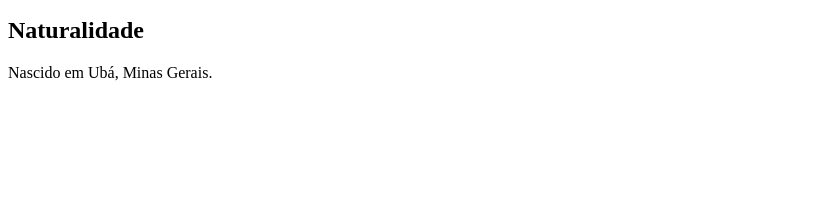
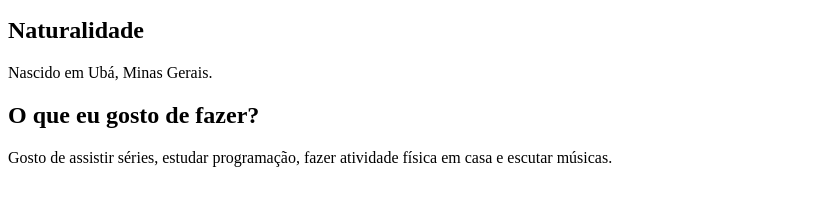
Before and after one commit to ufjf-dcc202/ufjf-dcc202-2023-3-b-atv3-AlexandreVp, a website: page index.html in a window 1280 px wide. Shown: the part 101-306 px from the top of the page, without its empty margins (0-819 px from the left). Drawn offline with Linux system fonts and the light colour scheme.

Commit message:
Adicionando section sobre o que gosto de fazer

```diff
--- a/index.html
+++ b/index.html
@@ -13,6 +13,10 @@
             <h1>Naturalidade</h1>
             <p>Nascido em Ubá, Minas Gerais.</p>
         </section>
+        <section>
+            <h1>O que eu gosto de fazer?</h1>
+            <p>Gosto de assistir séries, estudar programação, fazer atividade física em casa e escutar músicas.</p>
+        </section>
     </main>
 </body>
 </html>
```
